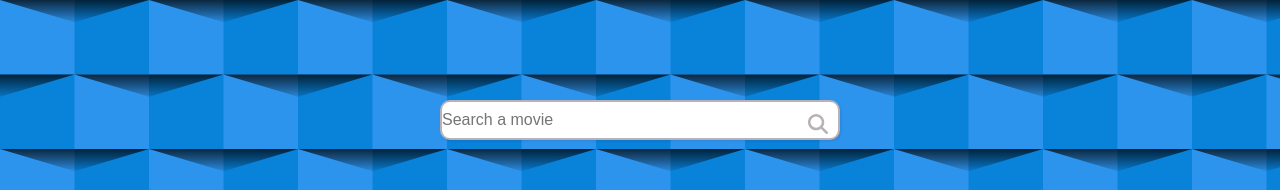
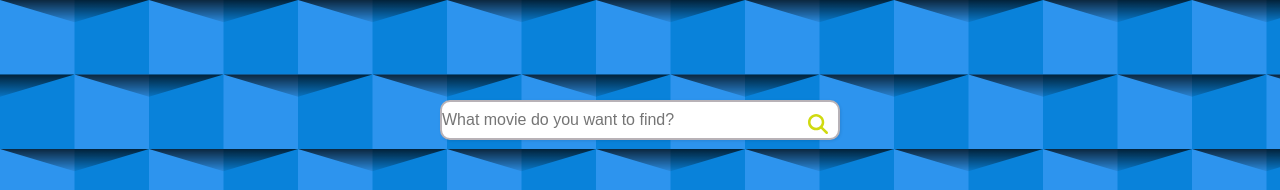
Before and after one commit to habibshahid2013/PBS-MovieApp-Project, a Next.js app: page / in a window 1280 px wide. Shown: the top 190 px of the page. Built offline with nearby package versions, Linux system fonts and the light colour scheme.

Commit message:
added css

```diff
--- a/src/components/loader/loader.scss
+++ b/src/components/loader/loader.scss
@@ -16,7 +16,7 @@
     height: 75px;
     margin-top: 130px;
     border: 5px solid;
-    border-color: #9df13d transparent #3d5af1 transparent;
+    border-color:  hsl(0, 87%, 59%) transparent hsl(39, 87%, 59%) transparent;
     border-radius: 50%;
     animation: spin-anim 1.2s linear infinite;
 }
--- a/src/components/movieCard/movieCard.scss
+++ b/src/components/movieCard/movieCard.scss
@@ -7,7 +7,7 @@
 .movieCard {
     width: 300px;
     height: 400px;
-    background-color: #b8b2b7;
+    background-color: hsla(165, 62%, 40%, 0.902);
     border-radius: 10px;
     margin: 30px;
 
@@ -54,7 +54,7 @@
     }
 
     & .highlightedPart {
-        background-color: #e8f013;
+        background-color: hsla(62, 88%, 51%, 0.489);
         border-radius: 5px;
         padding: 2px;
     }
--- a/src/components/popups/popups.scss
+++ b/src/components/popups/popups.scss
@@ -23,7 +23,7 @@
     & .generalPopup-content {
         position: relative;
         width: 600px;
-        background: #fff;
+        background:  hsla(259, 88%, 13%, 0.584);
         border-radius: 5px;
         padding: 30px;
         text-align: left;
--- a/src/components/searchBar/searchBar.jsx
+++ b/src/components/searchBar/searchBar.jsx
@@ -54,7 +54,7 @@ const SearchBar = ({ setMovies, setTypedValue, setLoader }) => {
                     type='text'
                     className='searchBar-input'
                     onChange={searchMovie}
-                    placeholder='Search a movie'
+                    placeholder='What movie do you want to find?'
                 />
                 <FontAwesomeIcon icon={faMagnifyingGlass} className='searchIcon'/>
                 {
--- a/src/components/searchBar/searchBar.scss
+++ b/src/components/searchBar/searchBar.scss
@@ -23,7 +23,7 @@
         height: 20px;
         right: 12px;
         top: 14px;
-        color: #b8b2b7;
+        color: hsl(63, 86%, 46%);
     }
 
     &-error {
```
